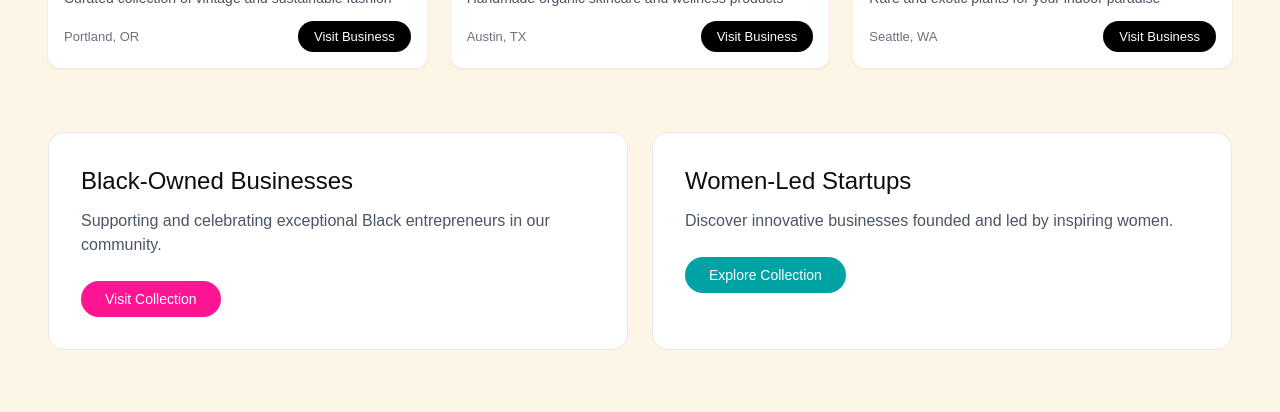
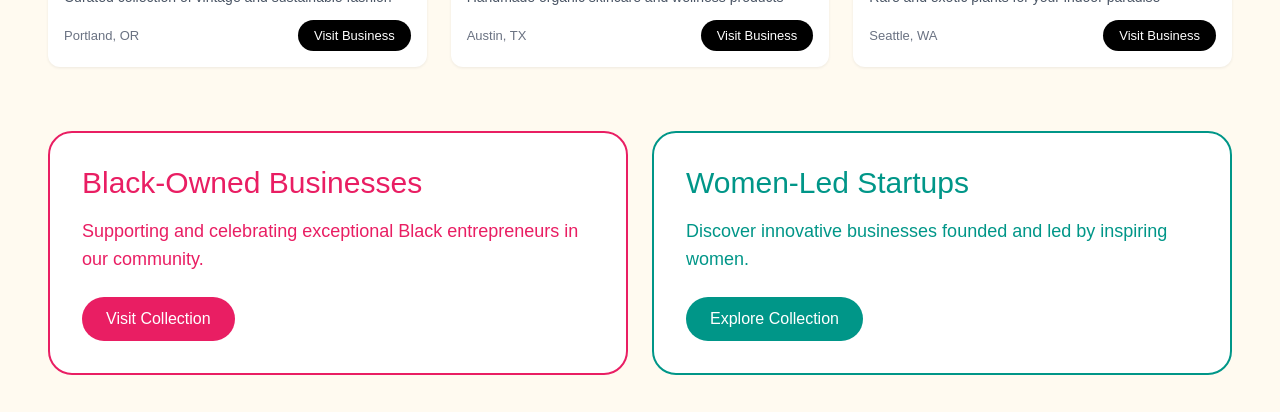
Before and after one commit to ra88ju/marketplace-app, a Next.js app: page / in a window 1280 px wide. Shown: the part 1140-1552 px from the top of the page. Built offline with nearby package versions, Linux system fonts and the light colour scheme; grey boxes are pictures that could not be loaded.

Commit message:
Refactor styling in layout, page, and components; update Header for fixed positioning, enhance CollectionCard with color schemes, and change background color in Home for improved aesthetics.

```diff
--- a/app/components/CollectionCard.tsx
+++ b/app/components/CollectionCard.tsx
@@ -15,18 +15,34 @@ export default function CollectionCard({
   buttonColor,
   href,
 }: CollectionCardProps) {
-  const buttonStyles = {
-    pink: 'bg-[#FF1493] hover:bg-[#FF1493]/90',
-    teal: 'bg-[#00A3A3] hover:bg-[#00A3A3]/90',
+  const colors = {
+    pink: {
+      border: 'border-[#E91E63]',
+      text: 'text-[#E91E63]',
+      bg: 'bg-[#E91E63]',
+      hover: 'hover:bg-[#D81B60]'
+    },
+    teal: {
+      border: 'border-[#009688]',
+      text: 'text-[#009688]',
+      bg: 'bg-[#009688]',
+      hover: 'hover:bg-[#00897B]'
+    }
   };
 
+  const colorScheme = colors[buttonColor];
+
   return (
-    <div className="rounded-2xl border border-gray-200 p-8 bg-white">
-      <h3 className="text-2xl font-medium mb-3">{title}</h3>
-      <p className="text-gray-600 mb-6">{description}</p>
+    <div className={`rounded-3xl border-2 ${colorScheme.border} p-8 bg-white`}>
+      <h2 className={`${colorScheme.text} text-3xl font-medium mb-4`}>
+        {title}
+      </h2>
+      <p className={`${colorScheme.text} text-lg mb-6`}>
+        {description}
+      </p>
       <Link
         href={href}
-        className={`inline-block px-6 py-2 rounded-full text-white text-sm font-medium transition-colors ${buttonStyles[buttonColor]}`}
+        className={`inline-block ${colorScheme.bg} text-white px-6 py-2.5 rounded-full ${colorScheme.hover} transition-colors`}
       >
         {buttonText}
       </Link>
--- a/app/components/Header.tsx
+++ b/app/components/Header.tsx
@@ -2,7 +2,7 @@ import Link from 'next/link';
 
 export default function Header() {
   return (
-    <header className="border-b border-gray-100 bg-white shadow-[0_2px_15px_-3px_rgba(0,0,0,0.07)]">
+    <header className="fixed top-0 left-0 right-0 border-b border-gray-100 bg-white shadow-[0_4px_20px_-2px_rgba(0,0,0,0.25)] z-50">
       <div className="container mx-auto px-4">
         <div className="flex items-center justify-between h-[72px]">
           {/* Logo */}
--- a/app/layout.tsx
+++ b/app/layout.tsx
@@ -15,7 +15,7 @@ export default function RootLayout({
 }) {
   return (
     <html lang="en">
-      <body>
+      <body className="pt-[72px]">
         <Header />
         <main>{children}</main>
         <Footer />
--- a/app/page.tsx
+++ b/app/page.tsx
@@ -29,7 +29,8 @@ export default function Home() {
   const displayedBusinesses = filteredBusinesses.slice(startIndex, startIndex + ITEMS_PER_PAGE);
 
   return (
-    <div className="min-h-screen bg-[#fdf5e6]">
+    <div className="min-h-screen bg-[#fffaf0]">
+
 
 
       <main className="max-w-7xl mx-auto px-4 py-12 sm:px-6 lg:px-8">
```
